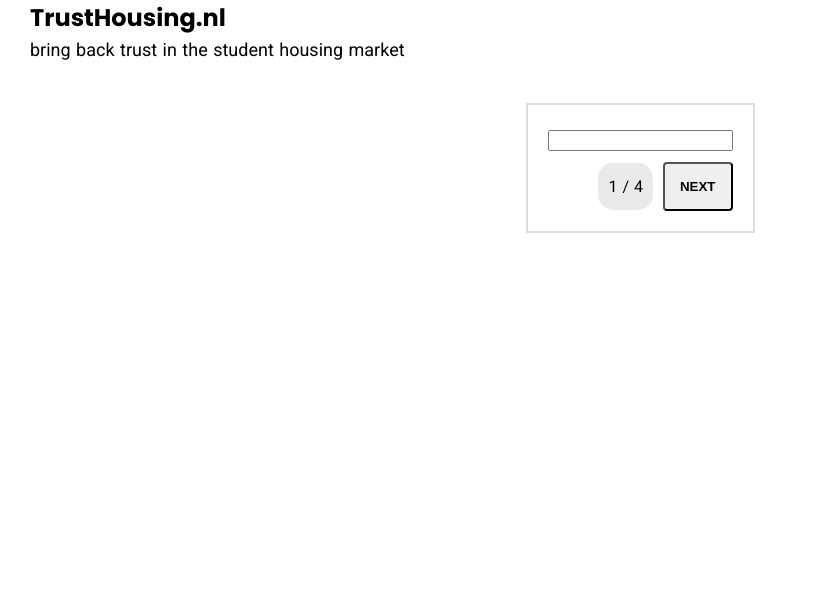
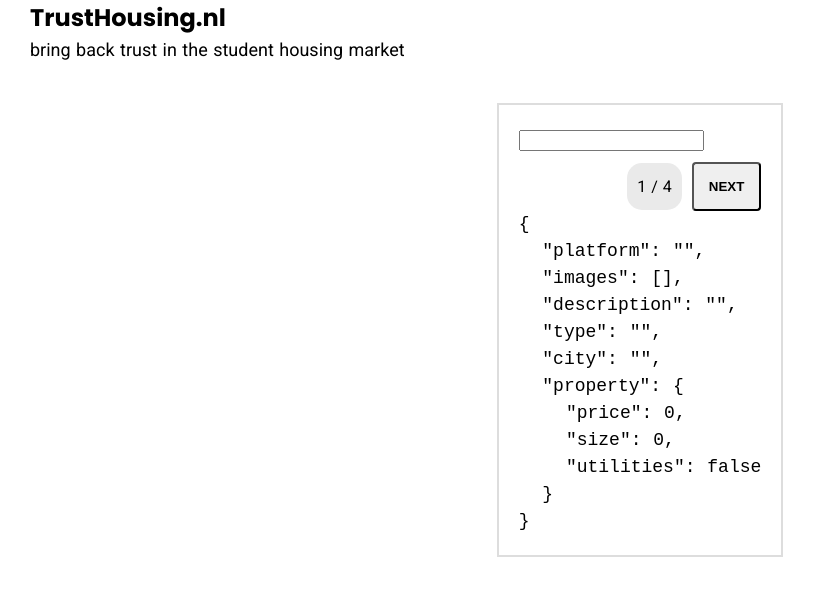
Before and after one commit to newdesigners/trusthousing.nl, a Nuxt app: page / in a window 1280 px wide. Shown: the top 596 px of the page, without its empty margins (0-816 px from the left). Built offline with nearby package versions, Linux system fonts and the light colour scheme.

Commit message:
save to pull

```diff
--- a/pages/index.vue
+++ b/pages/index.vue
@@ -7,11 +7,19 @@
       <div class="current-steps">1 / 4</div>
       <button type="button" class="btn-next">Next</button>
     </div>
+    <pre>{{ this.$store.state.listings.listing }}</pre>
   </div>
 </template>
 
 <script>
-export default {};
+export default {
+  data() {
+
+  },
+  methods: {
+
+  },
+};
 </script>
 
 <style>
--- /dev/null
+++ b/store/listings.js
@@ -0,0 +1,35 @@
+export const state = () => ({
+  listing: {
+    platform: '',
+    images: [],
+    description: '',
+    type: '',
+    city: '',
+    property: {
+      price: 0,
+      size: 0,
+      utilities: false,
+    }
+  }
+});
+
+export const mutations = {
+  setPlateform(state, entries) {
+    state.listing.platform = entries;
+  },
+  setImages(state, entries) {
+    state.listing.images = entries;
+  },
+  setDescription(state, entries) {
+    state.listing.description = entries;
+  },
+  setType(state, entries) {
+    state.listing.type = entries;
+  },
+  setCity(state, entries) {
+    state.listing.city = entries;
+  },
+  setProperty(state, entries) {
+    state.listing.property = entries;
+  }
+}
```
